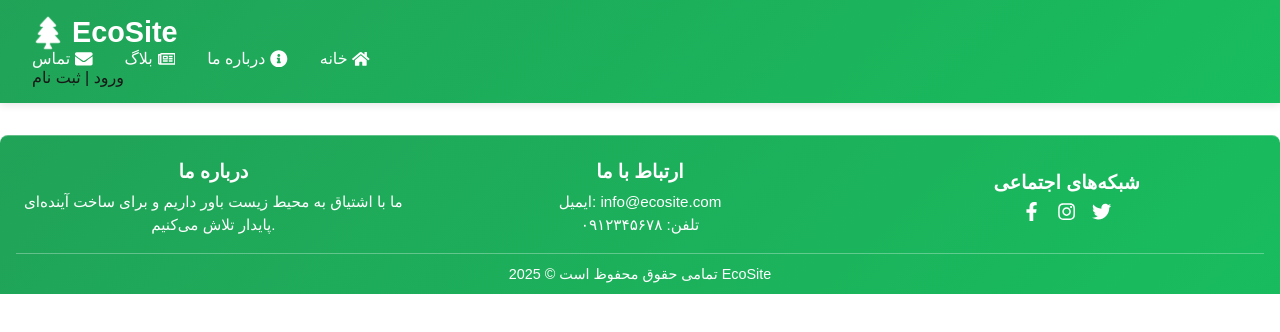
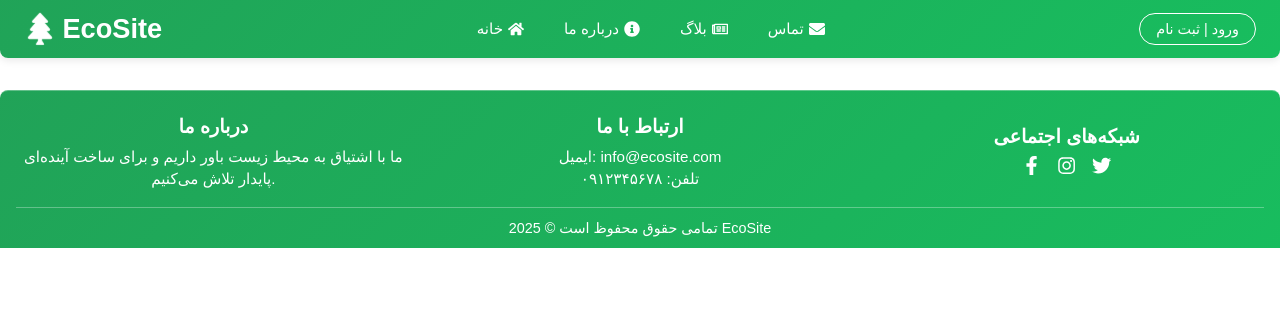
Before and after one commit to setareEzabadi/environment, a Next.js app: page / in a window 1280 px wide. Shown: the top 332 px of the page. Built offline with nearby package versions, Linux system fonts and the light colour scheme.

Commit message:
Update Header.module.css

```diff
--- a/components/Header/Header.module.css
+++ b/components/Header/Header.module.css
@@ -1,4 +1,3 @@
-/* پس‌زمینه‌ی متحرک */
 @keyframes gradientShift {
   0% {
     background-position: 0% 50%;
@@ -11,25 +10,44 @@
   }
 }
 
+@keyframes pulse {
+  0% {
+    transform: scale(1);
+  }
+  50% {
+    transform: scale(1.1);
+  }
+  100% {
+    transform: scale(1);
+  }
+}
+
 .header {
-  display: flex;
-  justify-content: space-between;
-  align-items: center;
-  padding: 1rem 2rem;
-  /* background: linear-gradient(135deg, #27ae60, #2ecc71); */
   background: linear-gradient(135deg, #288c52, #17c05f);
   background-size: 200% 200%;
   animation: gradientShift 10s ease infinite;
   box-shadow: 0 2px 8px rgba(0, 0, 0, 0.1);
   position: relative;
   z-index: 10;
+  padding: 0.8rem 1.5rem;
+  border-radius: 0 0 8px 8px;
+}
+
+/* ظرف مرکزی مرکزچین */
+.container {
+  max-width: 1300px;
+  margin: 0 auto;
+  display: flex;
+  align-items: center;
+  justify-content: space-evenly;
+  gap: 1rem;
 }
 
 .logo {
   display: flex;
   align-items: center;
-  gap: 0.5rem;
-  font-size: 1.8rem;
+  gap: 0.4rem;
+  font-size: 1.7rem;
   font-weight: bold;
   color: #fff;
 }
@@ -40,50 +58,39 @@
   animation: pulse 3s infinite;
 }
 
-/* انیمیشن پالس برای لوگو آیکون */
-@keyframes pulse {
-  0% {
-    transform: scale(1);
-  }
-  50% {
-    transform: scale(1.15);
-  }
-  100% {
-    transform: scale(1);
-  }
-}
-
 .nav {
   display: flex;
-  gap: 2rem;
+  gap: 2.5rem; /* افزایش فاصله بین لینک‌ها */
   align-items: center;
-  flex-direction: row-reverse;
+  flex: 1;
+  justify-content: center;
 }
 
 .nav a {
   color: #fff;
   text-decoration: none;
-  font-size: 1rem;
+  font-size: 0.95rem;
   display: flex;
   align-items: center;
   gap: 0.3rem;
   position: relative;
-  transition: color 0.3s ease;
+  transition: transform 0.25s ease, color 0.25s ease;
 }
 
 .nav a:hover {
+  transform: scale(1.06);
   color: #f1f1f1;
 }
 
 .nav a:after {
   content: "";
   position: absolute;
-  bottom: -4px;
+  bottom: -3px;
   right: 0;
   width: 0;
   height: 2px;
   background: #fff;
-  transition: width 0.3s ease;
+  transition: width 0.25s ease;
 }
 
 .nav a:hover:after {
@@ -91,20 +98,40 @@
 }
 
 .navIcon {
-  font-size: 1.1rem;
+  font-size: 1rem;
 }
 
-/* منوی همبرگری */
+/* دکمه ورود/ثبت نام یکپارچه */
+.auth {
+  /* حذف margin-left برای مرکزچین شدن */
+}
+
+.authBtn {
+  padding: 0.45rem 1rem;
+  border: 1px solid #fff;
+  border-radius: 25px;
+  color: #fff;
+  text-decoration: none;
+  font-size: 0.9rem;
+  transition: background 0.25s ease, color 0.25s ease;
+}
+
+.authBtn:hover {
+  background: #fff;
+  color: #17c05f;
+}
+
 .hamburger {
   display: none;
   flex-direction: column;
   cursor: pointer;
-  gap: 4px;
+  gap: 3px;
+  margin-left: 1rem;
 }
 
 .hamburger span {
   height: 3px;
-  width: 25px;
+  width: 22px;
   background: #fff;
   border-radius: 2px;
   transition: all 0.3s ease;
@@ -116,13 +143,13 @@
     position: absolute;
     top: 100%;
     right: 0;
-    background: linear-gradient(135deg, #27ae60, #2ecc71);
+    background: linear-gradient(135deg, #288c52, #17c05f);
     background-size: 200% 200%;
     animation: gradientShift 10s ease infinite;
     flex-direction: column;
     width: 220px;
-    padding: 1rem;
-    box-shadow: 0 2px 8px rgba(0, 0, 0, 0.1);
+    padding: 0.75rem;
+    box-shadow: 0 2px 8px rgba(0, 0, 0, 0.12);
     transform: translateY(-150%);
     opacity: 0;
     transition: transform 0.3s ease, opacity 0.3s ease;
```
